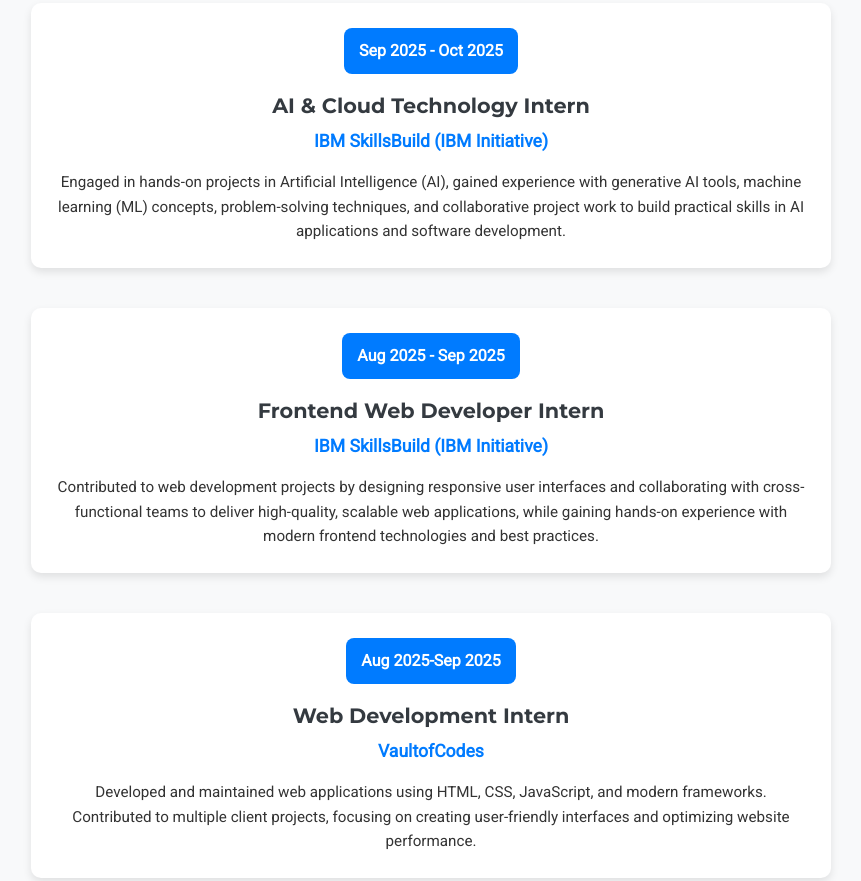
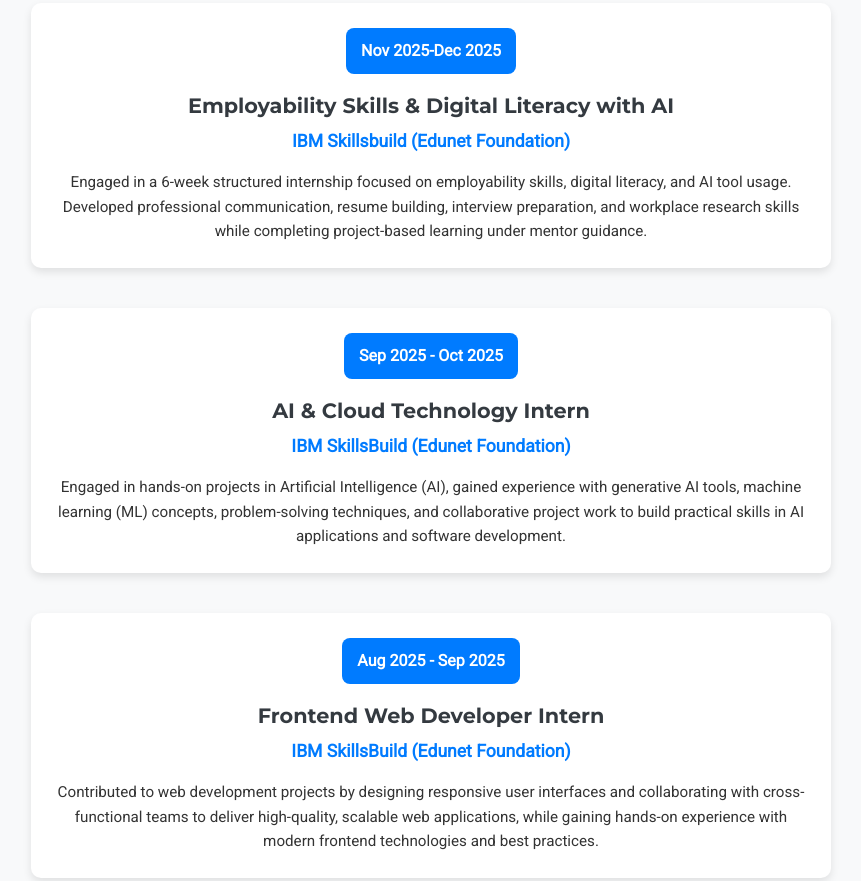
Before and after one commit to debiprasad229/My-Portfolio, a plain HTML site: page Index.html in a window 1280 px wide. Shown: the part 1880-2761 px from the top of the page, without its empty margins (209-1070 px from the left). Drawn offline with Linux system fonts and the light colour scheme.

Commit message:
Updated Experience Section with Specific Internship Details

```diff
--- a/Index.html
+++ b/Index.html
@@ -93,11 +93,23 @@
             <div class="container">
                 <h2 class="section-title animate-on-scroll">My Experience</h2>
                 <div class="experience-timeline animate-on-scroll">
+
+                    <div class="experience-item">
+                        <div class="experience-date">Nov 2025-Dec 2025</div>
+                        <div class="experience-content">
+                            <h3>Employability Skills & Digital Literacy with AI</h3>
+                            <h4>IBM Skillsbuild (Edunet Foundation)</h4>
+                            <p>Engaged in a 6-week structured internship focused on employability skills, digital
+                                literacy, and AI tool usage. Developed professional communication, resume building,
+                                interview preparation, and workplace research skills while completing project-based
+                                learning under mentor guidance.</p>
+                        </div>
+                    </div>
                     <div class="experience-item">
                         <div class="experience-date">Sep 2025 - Oct 2025</div>
                         <div class="experience-content">
                             <h3>AI & Cloud Technology Intern</h3>
-                            <h4>IBM SkillsBuild (IBM Initiative)</h4>
+                            <h4>IBM SkillsBuild (Edunet Foundation)</h4>
                             <p>Engaged in hands-on projects in Artificial Intelligence (AI), gained experience with
                                 generative AI tools, machine learning (ML) concepts, problem-solving techniques, and
                                 collaborative project work to build practical skills in AI applications and software
@@ -108,23 +120,14 @@
                         <div class="experience-date">Aug 2025 - Sep 2025</div>
                         <div class="experience-content">
                             <h3>Frontend Web Developer Intern</h3>
-                            <h4>IBM SkillsBuild (IBM Initiative)</h4>
+                            <h4>IBM SkillsBuild (Edunet Foundation)</h4>
                             <p>Contributed to web development projects by designing responsive user interfaces and
                                 collaborating with cross-functional teams to deliver high-quality, scalable web
                                 applications, while gaining hands-on experience with modern frontend technologies and
                                 best practices.</p>
                         </div>
                     </div>
-                    <div class="experience-item">
-                        <div class="experience-date">Aug 2025-Sep 2025</div>
-                        <div class="experience-content">
-                            <h3>Web Development Intern</h3>
-                            <h4>VaultofCodes</h4>
-                            <p>Developed and maintained web applications using HTML, CSS, JavaScript, and modern
-                                frameworks. Contributed to multiple client projects, focusing on creating user-friendly
-                                interfaces and optimizing website performance.</p>
-                        </div>
-                    </div>
+
                 </div>
             </div>
         </section>
@@ -147,7 +150,7 @@
                             <div class="project-links">
                                 <a href="https://github.com/debiprasad229/Ai-Study-Buddy" target="_blank"
                                     class="btn secondary-btn">GitHub Repo</a>
-                                <a href="https://ai-study-budy.netlify.app/" target="_blank"
+                                <a href="https://ai-study-buddy-plum.vercel.app/" target="_blank"
                                     class="btn secondary-btn">Live
                                     Demo</a>
                             </div>
```
